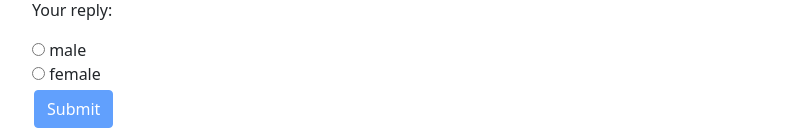
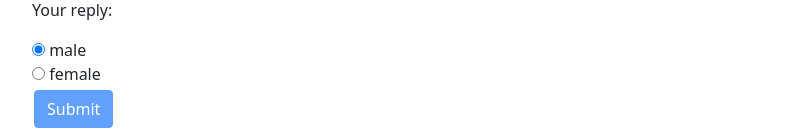
Before and after one commit to KristiL13/angular-forms, an Angular app: page / in a window 1280 px wide. Shown: the part 410-543 px from the top of the page, without its empty margins (50-849 px from the left). Built offline with nearby package versions, Linux system fonts and the light colour scheme.

Commit message:
Add preselection to one of the radiobuttons

```diff
--- a/src/app/app.component.html
+++ b/src/app/app.component.html
@@ -29,7 +29,7 @@
         <p>Your reply: {{ answer }}</p>
         <div class="radio" *ngFor="let gender of genders">
           <label for="gender">
-            <input type="radio" name="gender" ngModel [value]="gender" required>
+            <input type="radio" name="gender" [ngModel]="genders[0]" [value]="gender" required>
             {{ gender }}
           </label>
         </div>
```
